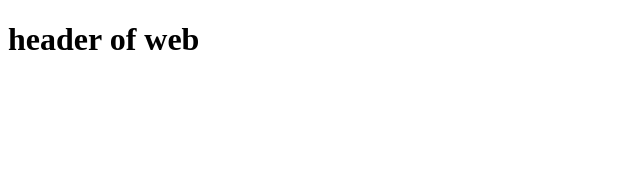
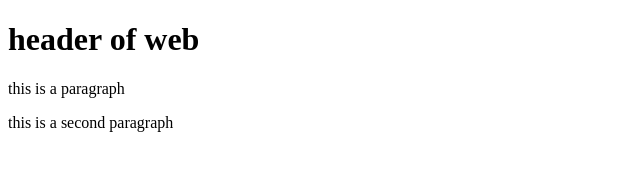
Before and after one commit to djaxla/Test, a website: page index.html in a window 1280 px wide. Shown: the whole page, without its empty margins (0-640 px from the left). Drawn offline with Linux system fonts and the light colour scheme.

Commit message:
fourth commit

```diff
--- a/index.html
+++ b/index.html
@@ -8,5 +8,7 @@
   </head>
   <body>
     <h1>header of web</h1>
+    <p>this is a paragraph</p>
+    <p>this is a second paragraph</p>
   </body>
 </html>
```
Also changed, not shown: package.json (added, +24 -0 lines), 2 other files.
